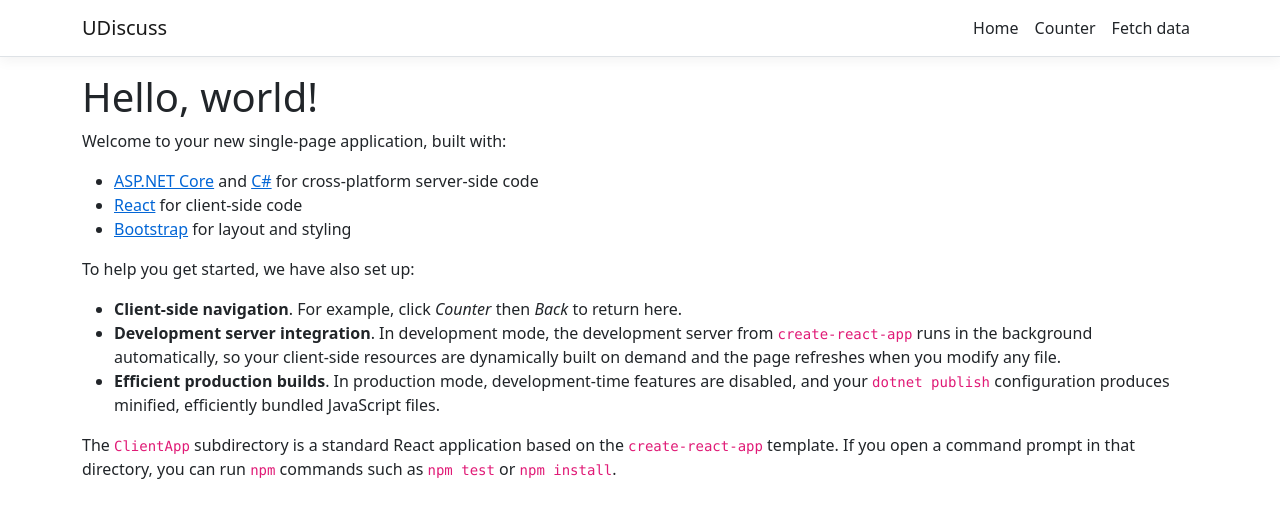
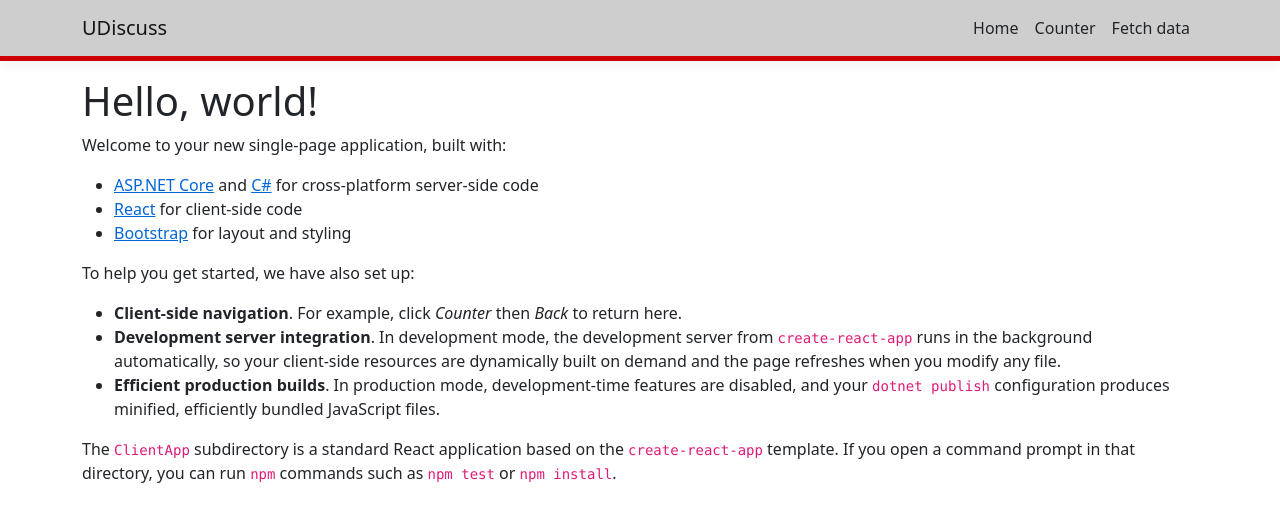
Before and after one commit to kadenhendrickson/UDiscuss, a React (Create React App) app in the folder ClientApp/: page / in a window 1280 px wide. Shown: the top 522 px of the page. Built offline with nearby package versions, Linux system fonts and the light colour scheme.

Commit message:
Added css files for light/dark theme, updated navbar

```diff
--- a/ClientApp/src/components/Counter.js
+++ b/ClientApp/src/components/Counter.js
@@ -1,4 +1,6 @@
 import React, { Component } from 'react';
+import './NavMenu.css';
+import './css/LightTheme.css';
 
 export class Counter extends Component {
   static displayName = Counter.name;
@@ -20,7 +22,7 @@ export class Counter extends Component {
       <div>
         <h1>Counter</h1>
 
-        <p>This is a simple example of a React component.</p>
+            <p className="">This is a simple example of a React component.</p>
 
         <p aria-live="polite">Current count: <strong>{this.state.currentCount}</strong></p>
 
--- a/ClientApp/src/components/NavMenu.css
+++ b/ClientApp/src/components/NavMenu.css
@@ -16,3 +16,9 @@ html {
 .box-shadow {
   box-shadow: 0 .25rem .75rem rgba(0, 0, 0, .05);
 }
+
+
+/* Added for UDiscuss*/
+.underline-nav {
+    border-bottom: 5px solid #CC0000;
+}
--- a/ClientApp/src/components/NavMenu.js
+++ b/ClientApp/src/components/NavMenu.js
@@ -2,6 +2,7 @@ import React, { Component } from 'react';
 import { Collapse, Container, Navbar, NavbarBrand, NavbarToggler, NavItem, NavLink } from 'reactstrap';
 import { Link } from 'react-router-dom';
 import './NavMenu.css';
+import './css/LightTheme.css';
 
 export class NavMenu extends Component {
   static displayName = NavMenu.name;
@@ -24,7 +25,7 @@ export class NavMenu extends Component {
   render () {
     return (
       <header>
-        <Navbar className="navbar-expand-sm navbar-toggleable-sm ng-white border-bottom box-shadow mb-3" light>
+            <Navbar className="underline-nav secondary-color navbar-expand-sm navbar-toggleable-sm ng-white box-shadow mb-3" light>
           <Container>
             <NavbarBrand tag={Link} to="/">UDiscuss</NavbarBrand>
             <NavbarToggler onClick={this.toggleNavbar} className="mr-2" />
--- /dev/null
+++ b/ClientApp/src/components/css/DarkTheme.css
@@ -0,0 +1,22 @@
+/* Contains all the colors needed for dark theme */
+
+
+.primary-color {
+    color: black;
+}
+
+/* a dark gray color here. */
+.secondary-color {
+    color: #5D5D5D;
+}
+
+
+.outline-color {
+    color: white;
+}
+
+
+/* red accent color, used in both light and dark mode.*/
+.accent-color {
+    color: #CC0000;
+}
--- /dev/null
+++ b/ClientApp/src/components/css/LightTheme.css
@@ -0,0 +1,26 @@
+/* Contains all the colors needed for light theme */
+
+
+.primary-color {
+    background-color: white
+}
+
+/* a light gray color here. */
+.secondary-color {
+    background-color: #CECECE;
+}
+
+
+.outline-color {
+    background-color: black;
+}
+
+.text-color {
+    color: black;
+}
+
+
+/* red accent color, used in both light and dark mode.*/
+.accent-color {
+    background-color: #CC0000;
+}
```
